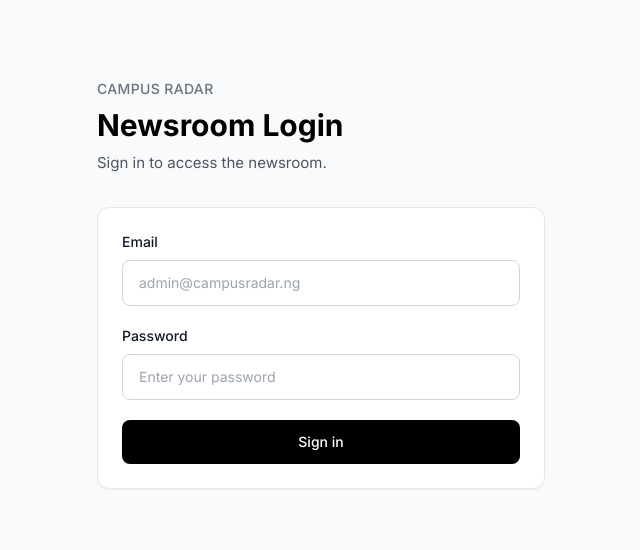
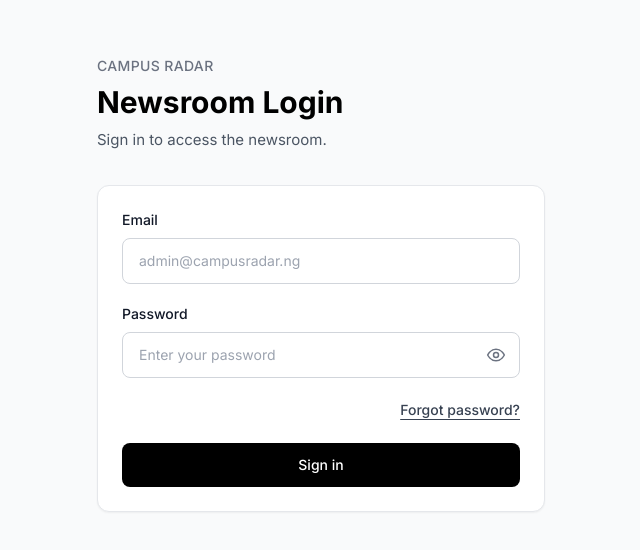
Before and after one commit to Ayomiayo1211/campus-radar.web, a Next.js app: page /admin/login in a window 1280 px wide. Shown: the part 116-666 px from the top of the page, without its empty margins (319-959 px from the left). Built offline with nearby package versions, Linux system fonts and the light colour scheme.

Commit message:
Add password visibility and forgot password link

```diff
--- a/app/admin/login/page.tsx
+++ b/app/admin/login/page.tsx
@@ -2,6 +2,8 @@
 
 import { FormEvent, useEffect, useState } from 'react';
 import { useRouter } from 'next/navigation';
+import Link from 'next/link';
+import { PasswordInput } from '@/components/PasswordInput';
 
 type LoginResponse = { error?: string; message?: string };
 
@@ -12,9 +14,12 @@ export default function AdminLoginPage() {
   const [error, setError] = useState('');
   const [loading, setLoading] = useState(false);
   const [sessionExpired, setSessionExpired] = useState(false);
+  const [passwordResetSuccess, setPasswordResetSuccess] = useState(false);
 
   useEffect(() => {
-    setSessionExpired(new URLSearchParams(window.location.search).get('reason') === 'session-expired');
+    const params = new URLSearchParams(window.location.search);
+    setSessionExpired(params.get('reason') === 'session-expired');
+    setPasswordResetSuccess(params.get('password-reset') === 'success');
   }, []);
 
   async function handleSubmit(event: FormEvent<HTMLFormElement>) {
@@ -58,6 +63,7 @@ export default function AdminLoginPage() {
           <p className="text-sm font-medium uppercase tracking-wide text-gray-500">Campus Radar</p>
           <h1 className="mt-2 text-3xl font-bold text-black">Newsroom Login</h1>
           <p className="mt-2 text-gray-600">Sign in to access the newsroom.</p>
+          {passwordResetSuccess && <div role="status" className="mt-4 rounded-lg border border-green-200 bg-green-50 p-3 text-sm text-green-800">Your password has been reset. Sign in with your new password.</div>}
           {sessionExpired && (
             <div role="alert" className="mt-4 rounded-lg border border-amber-200 bg-amber-50 p-3 text-sm text-amber-800">
               Your session has expired. Please log in again to continue.
@@ -71,10 +77,8 @@ export default function AdminLoginPage() {
               <label htmlFor="email" className="mb-2 block text-sm font-medium text-gray-900">Email</label>
               <input id="email" type="email" value={email} onChange={(event) => setEmail(event.target.value)} required autoComplete="username" className="w-full rounded-lg border border-gray-300 px-4 py-3 text-sm outline-none focus:border-black" placeholder="admin@campusradar.ng" />
             </div>
-            <div>
-              <label htmlFor="password" className="mb-2 block text-sm font-medium text-gray-900">Password</label>
-              <input id="password" type="password" value={password} onChange={(event) => setPassword(event.target.value)} required autoComplete="current-password" className="w-full rounded-lg border border-gray-300 px-4 py-3 text-sm outline-none focus:border-black" placeholder="Enter your password" />
-            </div>
+            <PasswordInput id="password" label="Password" value={password} onChange={setPassword} autoComplete="current-password" placeholder="Enter your password" />
+            <div className="-mt-2 text-right"><Link href="/admin/forgot-password" className="text-sm font-medium text-gray-700 underline underline-offset-4 hover:text-black">Forgot password?</Link></div>
             <button type="submit" disabled={loading} className="w-full rounded-lg bg-black px-4 py-3 text-sm font-medium text-white hover:bg-gray-800 disabled:cursor-not-allowed disabled:opacity-60">
               {loading ? 'Signing in...' : 'Sign in'}
             </button>
```
